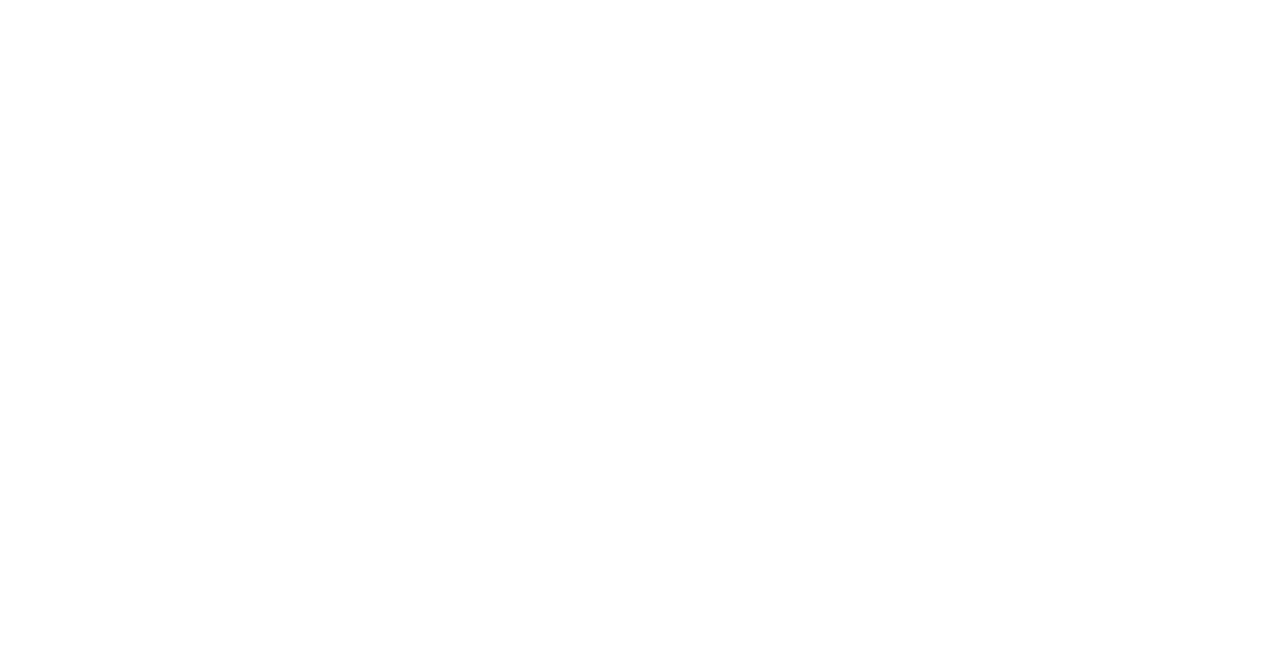
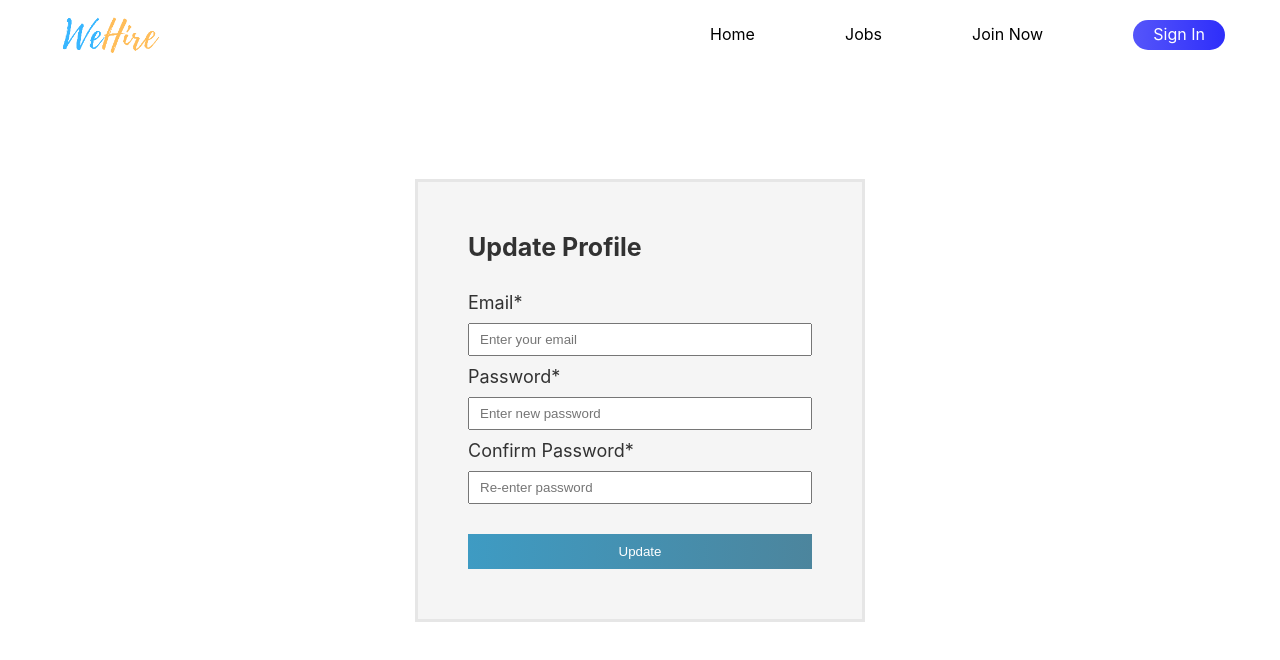
Before and after one commit to Khawar-Ayub/Recruiter-side, a React (Create React App) app: page /updateProfile in a window 1280 px wide. Before the commit this address had no page. Shown: the top 660 px of the page. Built offline with nearby package versions, Linux system fonts and the light colour scheme; no server answers.

Commit message:
profile update page added

```diff
--- a/src/App.js
+++ b/src/App.js
@@ -9,6 +9,7 @@
 import Jobs from "./components/jobs/Jobs";
 import SignIn from "./components/sign-in-up/SignIn";
 import SignUp from "./components/sign-in-up/SignUp";
+import UpdateProfile from "./components/updateProfile/UpdateProfile";
 
 function App() {
   return (
@@ -18,6 +19,7 @@
         <Route path="/jobs" element={<Jobs />} />
         <Route path="/signup" element={<SignUp />} />
         <Route path="/signin" element={<SignIn />} />
+        <Route path="/updateProfile" element={<UpdateProfile />} />
       </Routes>
     </Router>
   );
--- a/src/components/header/Header.jsx
+++ b/src/components/header/Header.jsx
@@ -111,7 +111,9 @@
                   />
                 </div>
                 <ul id={dropdown ? "header-dropdown" : ""}>
-                  <li>Update Profile</li>
+                  <li>
+                    <Link to="/updateProfile">Update Profile</Link>
+                  </li>
                   <li onClick={handleLogout}>Logout</li>
                 </ul>
               </div>
--- a/src/components/jobs/common/jobItem/JobItem.jsx
+++ b/src/components/jobs/common/jobItem/JobItem.jsx
@@ -14,21 +14,21 @@
           </div>
           <div className="job-info">
             <h1>{props.jobTitle}</h1>
-            <h2>TechFlickers</h2>
-            <h2>Islamabad, Pakistan</h2>
+            <h2>{props.companyName}</h2>
+            <h2>{props.location}</h2>
           </div>
         </div>
 
         <div className="job-item-details-bottom">
           <div className="job-item-details-bottom-container">
             <div className="job-types">
-              <h2>On-site</h2>
-              <h2>Entry Level</h2>
+              <h2>{props.employeeType}</h2>
+              <h2>{props.workLevel}</h2>
             </div>
             <div className="job-time-applicants">
               <h2 id="applicants">10 Applicants</h2>
               <h2>&#183;</h2>
-              <h2 className="job-days">2d</h2>
+              <h2 className="job-days">{props.postDate}d</h2>
             </div>
           </div>
         </div>
--- a/src/components/jobs/common/jobItemDetails/JobItemDetails.jsx
+++ b/src/components/jobs/common/jobItemDetails/JobItemDetails.jsx
@@ -9,12 +9,12 @@
         <h1 className="job-title">{props.jobTitle}</h1>
         <div className="job-item-details-section1">
           <span>
-            <h2>Islamabad, Pakistan</h2>
+            <h2>{props.location}</h2>
           </span>
           <span>
             <h2 className="applicants">10 Applicants</h2>
             <h2>&#183;</h2>
-            <h2>Posted 2 days ago</h2>
+            <h2>Posted {props.postDate} days ago</h2>
           </span>
         </div>
 
@@ -22,19 +22,19 @@
           <div>
             <span>
               <h2>Experience</h2>
-              <h3>Minimum 1 year</h3>
+              <h3>{props.experience}</h3>
             </span>
           </div>
           <div>
             <span>
               <h2>Work Level</h2>
-              <h3>Entry Level</h3>
+              <h3>{props.workLevel}</h3>
             </span>
           </div>
           <div>
             <span>
               <h2>Employee Type</h2>
-              <h3>Full-Time Job</h3>
+              <h3>{props.employeeType}</h3>
             </span>
           </div>
         </div>
@@ -53,17 +53,14 @@
         <div className="job-item-details-section5">
           <h1>About the Company</h1>
           <p>
-            Lorem, ipsum dolor sit amet consectetur adipisicing elit. Voluptate
-            iste quam consequuntur ad molestiae. Saepe impedit earum facilis
-            nulla atque libero autem consequuntur pariatur porro omnis! Incidunt
-            accusantium beatae nostrum! Lorem ipsum dolor sit, amet consectetur
-            adipisicing elit. Est, deleniti tempora rem iusto corrupti mollitia
-            debitis. Temporibus odio saepe iste perferendis sapiente, nostrum
-            quasi voluptatem! Quasi laboriosam ea debitis unde? Lorem ipsum
-            dolor sit amet consectetur adipisicing elit. Cumque rem harum facere
-            ipsum necessitatibus recusandae, dolorum corporis eum quisquam
-            temporibus ab iure consequatur non pariatur ad alias quae
-            perferendis facilis.
+            {props.companyName}
+            <br />
+            {props.aboutCompany}
+            <br />
+            <br />
+            <b>Total Employees: </b>{props.totalEmployees}
+            <br />
+            <b>Founded: </b>{props.CCDate}
           </p>
         </div>
       </div>
--- a/src/components/jobs/jobs.css
+++ b/src/components/jobs/jobs.css
@@ -19,7 +19,7 @@
 .jobs-search-bar-container input{
     border: none;
     outline: none;
-    padding: 8px 10px ;
+    padding: 10px 12px ;
     color: rgb(77, 77, 77);
 }
 .jobs-search-bar-container .search-by-job{
@@ -51,7 +51,6 @@
 .jobs-list-container .jobs-list-right{
     width: 60%;
     overflow-y: auto;
-    outline: none;
     height: 73vh;
     border-radius: 10px;
 }
--- /dev/null
+++ b/src/components/updateProfile/UpdateProfile.jsx
@@ -0,0 +1,116 @@
+import React, { useState } from "react";
+import { useForm } from "react-hook-form";
+import Header from "../header/Header";
+import axios from "axios";
+import "./updateProfile.css";
+import { useNavigate } from "react-router-dom";
+import { useDispatch } from "react-redux";
+import { logout } from "../../action";
+
+export default function UpdateProfile() {
+  const [error, seterror] = useState();
+  const [message, setmessage] = useState();
+  const navigate = useNavigate();
+  const dispatch = useDispatch();
+  const {
+    register,
+    handleSubmit,
+    formState: { errors },
+  } = useForm();
+  const onSubmit = async (data) => {
+    seterror(null);
+    if (data.password !== data.confirmPassword) {
+      seterror("Password and Confirm Password does not match");
+    } else {
+      await axios
+        .patch(`http://localhost:5000/user/edituser`, data, {
+          headers: {
+            "Content-Type": "application/json",
+          },
+          withCredentials: true,
+        })
+        .then((res) => {
+          if (res.status === 201) {
+            setmessage(res.data.message);
+            dispatch(logout());
+            navigate("/signin");
+          } else {
+            seterror(res.data.message);
+          }
+        })
+        .catch((err) => {
+          seterror(err.response.data.message);
+        });
+    }
+  };
+  return (
+    <div className="user-update-profile">
+      <Header />
+      <div className="user-update-profile-container">
+        <div className="user-update-profile-form">
+          <h1>Update Profile</h1>
+          <form onSubmit={handleSubmit(onSubmit)}>
+            <div className="error-messages">{error}</div>
+            <label className="form-label">
+              Email<span>* </span>
+            </label>
+            <span className="error-messages">
+              {errors.email && errors.email.type === "required" && (
+                <span>This field is required</span>
+              )}
+              {errors.email && errors.email.type === "pattern" && (
+                <span>Enter a valid email</span>
+              )}
+            </span>
+            <input
+              id="email"
+              placeholder="Enter your email"
+              {...register("email", { required: true, pattern: /^\S+@\S+$/i })}
+            />
+            <label className="form-label">
+              Password<span>* </span>
+            </label>
+            <span className="error-messages">
+              {errors.password && errors.password.type === "required" && (
+                <span>This field is required</span>
+              )}
+              {errors.password && errors.password.type === "minLength" && (
+                <span>
+                  Password is too short, minimum 8 characters required{" "}
+                </span>
+              )}
+            </span>
+            <input
+              id="password"
+              type={"password"}
+              placeholder="Enter new password"
+              {...register("password", { required: true, minLength: 8 })}
+            />
+            <label className="form-label">
+              Confirm Password<span>* </span>
+            </label>
+            <span className="error-messages">
+              {errors.confirmPassword &&
+                errors.confirmPassword.type === "required" && (
+                  <span>This field is required</span>
+                )}
+              {errors.confirmPassword &&
+                errors.confirmPassword.type === "minLength" && (
+                  <span>
+                    Password is too short, minimum 8 characters required{" "}
+                  </span>
+                )}
+            </span>
+            <input
+              id="confirm-password"
+              type={"password"}
+              placeholder="Re-enter password"
+              {...register("confirmPassword", { required: true, minLength: 8 })}
+            />
+            <input id="update-submit" type="submit" value="Update" />
+          </form>
+        </div>
+      </div>
+    </div>
+  );
+}
--- /dev/null
+++ b/src/components/updateProfile/updateProfile.css
@@ -0,0 +1,37 @@
+.user-update-profile-container{
+    display: flex;
+    justify-content: center;
+    align-items: center;
+    flex-direction: column;
+    height: 100vh;
+}
+.user-update-profile-form{
+    background-color: whitesmoke;
+    width: 450px;
+    padding: 50px;
+    border: 3px solid #e6e6e6;
+}
+.user-update-profile-form h1{
+    font-size: 25px;
+    margin-bottom: 20px;
+}
+.user-update-profile-form form{
+    display: flex;
+    flex-direction: column;
+}
+.user-update-profile-form form .form-label{
+    margin: 10px 0px;
+    font-size: 18px;
+}
+.user-update-profile-form form input{
+    padding: 7px 10px;
+}
+.user-update-profile-form form #update-submit{
+    margin: 30px 0px 0px 0px;
+    background: var(--button);
+    outline: none;
+    border: none;
+    cursor: pointer;
+    padding: 10px 0px;
+    color: white;
+}
```
Also changed, not shown: src/components/jobs/Jobs.jsx (+63 -5 lines).
